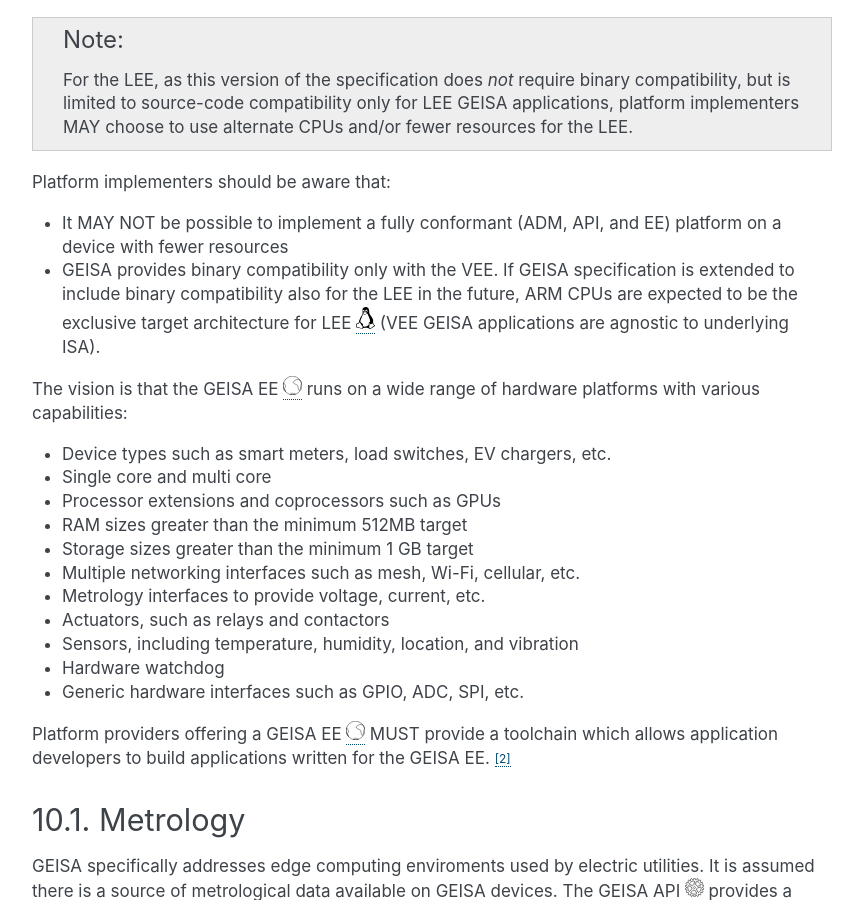
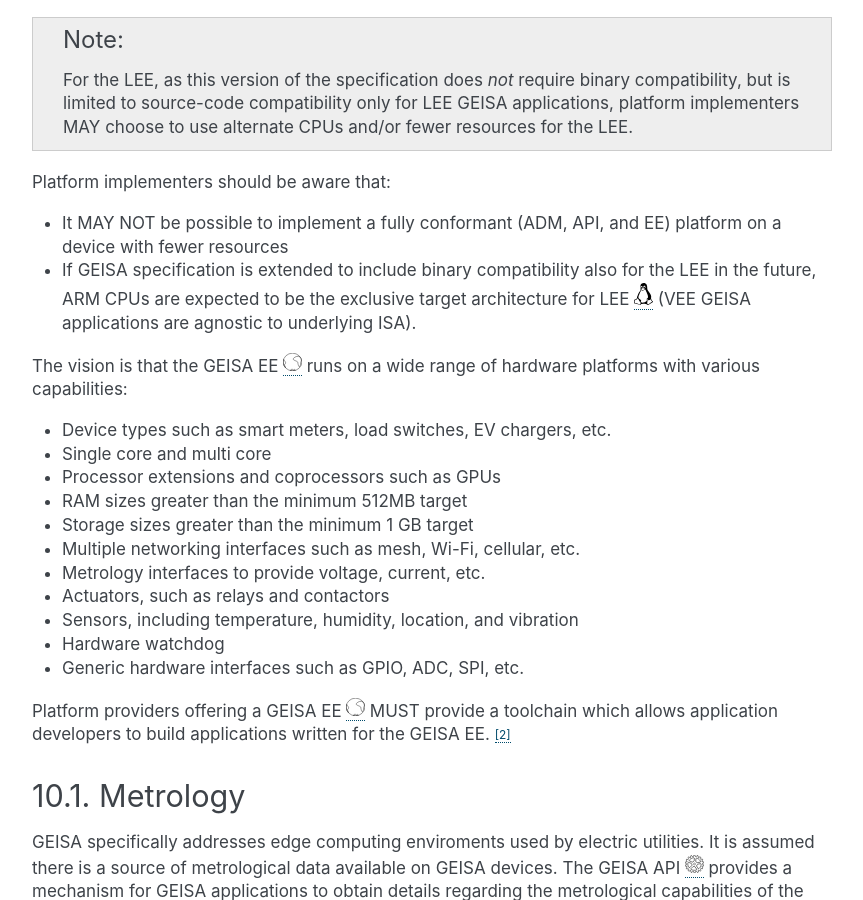
Before and after one commit to geisa/specification, a Sphinx documentation site: the page built from source/hardware.rst, in a window 1280 px wide and 900 px high, scrolled down 420 px. Shown: the whole window, without its empty margins (258-1121 px from the left). Built offline with Sphinx 7.4.7, drawn with Linux system fonts in a browser that asks for light colours; the version number could not be read and is left out.

Commit message:
Update hardware.rst
Removed statement about VEE binary compatibility.

Signed-off-by: Michael Garrison Stuber <michael@selkirkinsights.com>

```diff
--- a/source/hardware.rst
+++ b/source/hardware.rst
@@ -35,8 +35,7 @@ Platform implementers should be aware that:
 
 - It MAY NOT be possible to implement a fully conformant (ADM, API, and EE)
   platform on a device with fewer resources
-- GEISA provides binary compatibility only with the VEE.
-  If GEISA specification is extended to include binary compatibility also for the LEE in the future,
+- If GEISA specification is extended to include binary compatibility also for the LEE in the future,
   ARM CPUs are expected to be the exclusive target architecture for LEE |geisa-lee-tux|
   (VEE GEISA applications are agnostic to underlying ISA).
 
```
